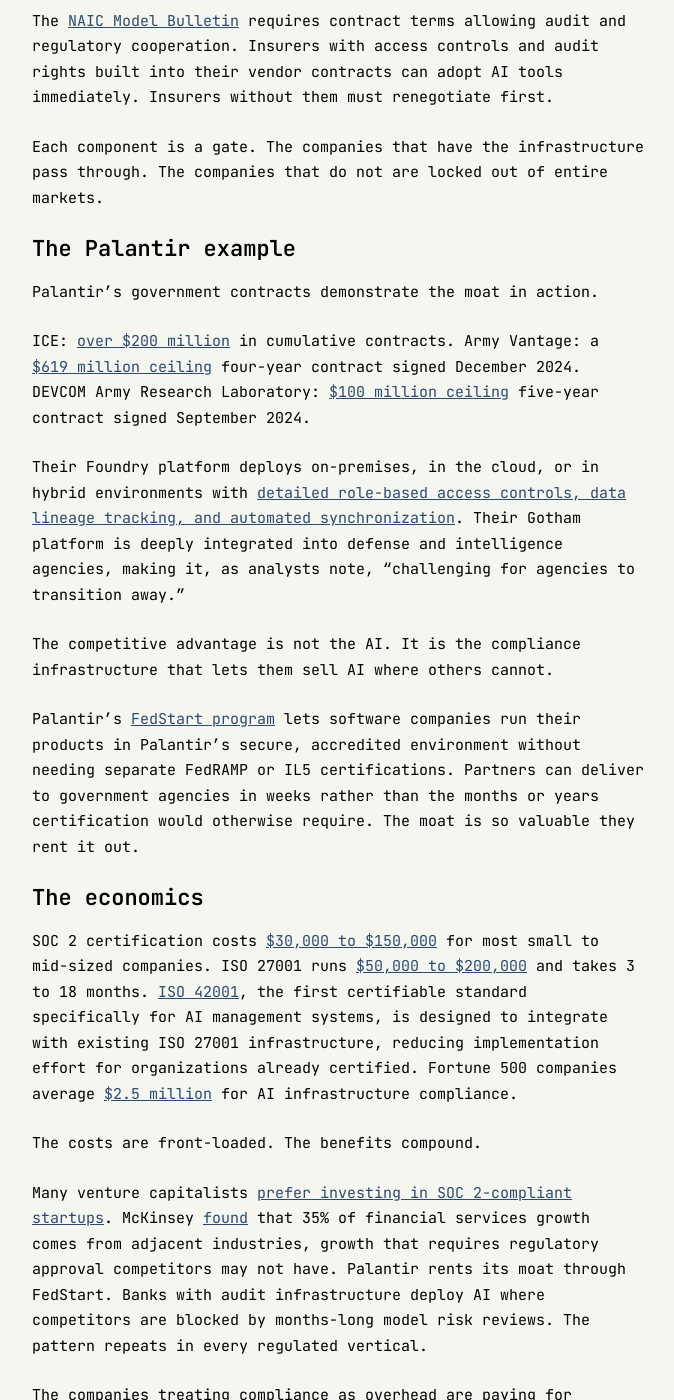
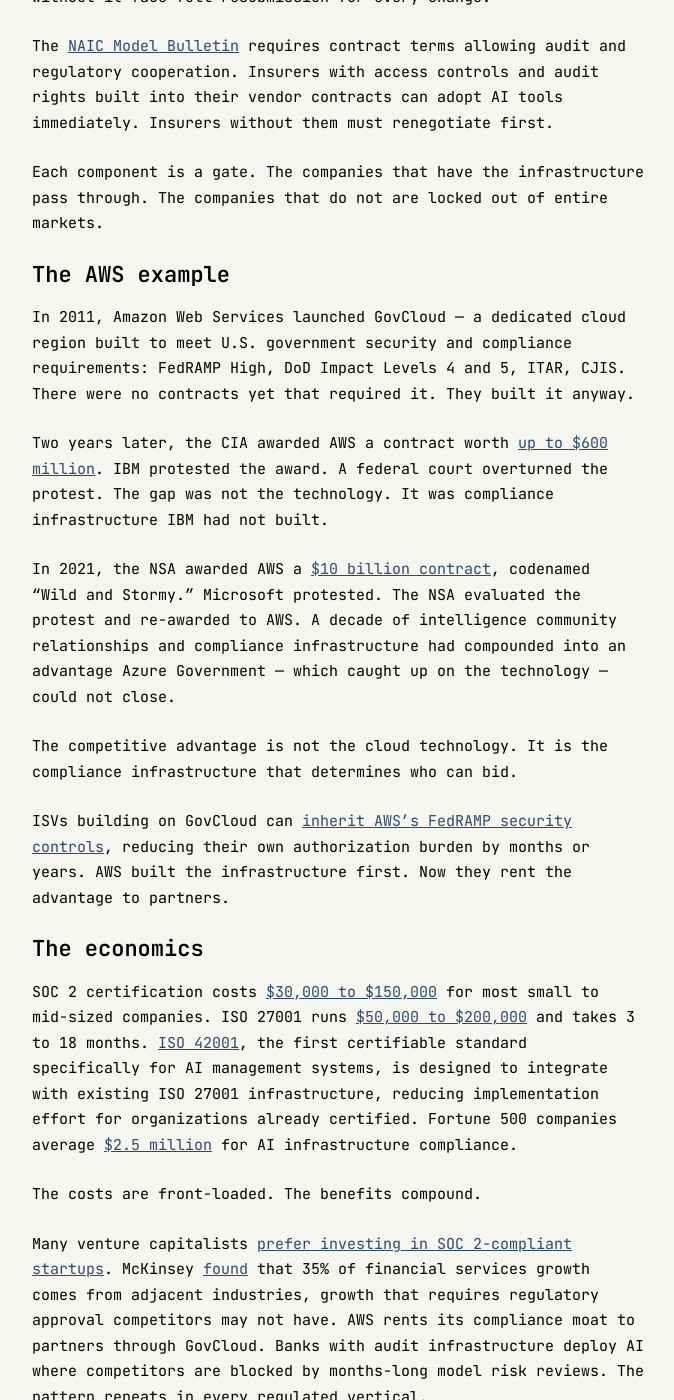
Before and after one commit to ashita-ai/ashita-ai.github.io, a Jekyll site: the page built from _posts/2026-02-28-the-compliance-moat.md, in a window 1280 px wide and 1400 px high, scrolled down 1759 px. Shown: the whole window, without its empty margins (302-976 px from the left). Built offline with Jekyll 4.4.1, drawn with Linux system fonts in a browser that asks for light colours; some of the changed text lies outside the part shown.

Commit message:
Replace Palantir with AWS GovCloud as compliance moat example
Palantir's current work on ImmigrationOS and the ELITE tool for ICE
deportation enforcement makes it an inappropriate example for this post.
AWS GovCloud is a cleaner, better-documented, and ethically neutral
illustration of the same thesis.

AWS arc: built GovCloud in 2011 before contracts justified it, won CIA
($600M) in 2013 over IBM protest, won NSA Wild and Stormy ($10B) in 2021
and re-won after Microsoft protest — a decade of compliance infrastructure
compounding into an advantage technology alone could not close.

Update opening, example section, economics section, and still-figuring-out
section to remove all Palantir references.

```diff
--- a/_posts/2026-02-28-the-compliance-moat.md
+++ b/_posts/2026-02-28-the-compliance-moat.md
@@ -4,7 +4,7 @@
 date: 2026-02-28
 ---
 
-Palantir wins government contracts competitors cannot qualify for. Not because their AI outperforms. Because they built compliance infrastructure their competitors have not built.
+In 2011, Amazon Web Services built GovCloud before they had the government contracts to justify it. By 2013, they had the CIA. By 2021, the NSA. Competitors with comparable technology lost those bids. They had not built the infrastructure.
 
 A startup [lost a $50 million deal](https://introl.com/blog/compliance-frameworks-ai-infrastructure-soc2-iso27001-gdpr) over SOC 2 failure. Another founder spent six months and $150,000 on ISO 27001 only to discover their prospects wanted SOC 2, and [still could not close US enterprise deals](https://pentesterworld.com/articles/iso-27001-vs-other-security-standards-detailed-comparison). The infrastructure they skipped was the gate their buyers needed them to pass through.
 
@@ -30,17 +30,17 @@
 
 Each component is a gate. The companies that have the infrastructure pass through. The companies that do not are locked out of entire markets.
 
-## The Palantir example
+## The AWS example
 
-Palantir's government contracts demonstrate the moat in action.
+In 2011, Amazon Web Services launched GovCloud — a dedicated cloud region built to meet U.S. government security and compliance requirements: FedRAMP High, DoD Impact Levels 4 and 5, ITAR, CJIS. There were no contracts yet that required it. They built it anyway.
 
-ICE: [over $200 million](https://www.fedsavvystrategies.com/palantir-federal/) in cumulative contracts. Army Vantage: a [$619 million ceiling](https://www.fedsavvystrategies.com/palantir-federal/) four-year contract signed December 2024. DEVCOM Army Research Laboratory: [$100 million ceiling](https://www.fedsavvystrategies.com/palantir-federal/) five-year contract signed September 2024.
+Two years later, the CIA awarded AWS a contract worth [up to $600 million](https://www.theregister.com/2013/03/19/aws_allegedly_helps_cia_build_spy_cloud/). IBM protested the award. A federal court overturned the protest. The gap was not the technology. It was compliance infrastructure IBM had not built.
 
-Their Foundry platform deploys on-premises, in the cloud, or in hybrid environments with [detailed role-based access controls, data lineage tracking, and automated synchronization](https://bytebridge.medium.com/palantir-technologies-comprehensive-analysis-and-market-position-5c9e7eef2de8). Their Gotham platform is deeply integrated into defense and intelligence agencies, making it, as analysts note, "challenging for agencies to transition away."
+In 2021, the NSA awarded AWS a [$10 billion contract](https://www.nextgov.com/modernization/2021/08/nsa-awards-secret-10-billion-contract-amazon/184390/), codenamed "Wild and Stormy." Microsoft protested. The NSA evaluated the protest and re-awarded to AWS. A decade of intelligence community relationships and compliance infrastructure had compounded into an advantage Azure Government — which caught up on the technology — could not close.
 
-The competitive advantage is not the AI. It is the compliance infrastructure that lets them sell AI where others cannot.
+The competitive advantage is not the cloud technology. It is the compliance infrastructure that determines who can bid.
 
-Palantir's [FedStart program](https://www.kavout.com/market-lens/palantirs-ai-driven-ascent-navigating-government-contracts-and-commercial-expansion) lets software companies run their products in Palantir's secure, accredited environment without needing separate FedRAMP or IL5 certifications. Partners can deliver to government agencies in weeks rather than the months or years certification would otherwise require. The moat is so valuable they rent it out.
+ISVs building on GovCloud can [inherit AWS's FedRAMP security controls](https://aws.amazon.com/govcloud-us/), reducing their own authorization burden by months or years. AWS built the infrastructure first. Now they rent the advantage to partners.
 
 ## The economics
 
@@ -48,7 +48,7 @@
 
 The costs are front-loaded. The benefits compound.
 
-Many venture capitalists [prefer investing in SOC 2-compliant startups](https://www.ispartnersllc.com/blog/soc-2-for-startups/). McKinsey [found](https://www.mckinsey.com/industries/financial-services/our-insights/the-case-for-compliance-as-a-competitive-advantage-for-banks) that 35% of financial services growth comes from adjacent industries, growth that requires regulatory approval competitors may not have. Palantir rents its moat through FedStart. Banks with audit infrastructure deploy AI where competitors are blocked by months-long model risk reviews. The pattern repeats in every regulated vertical.
+Many venture capitalists [prefer investing in SOC 2-compliant startups](https://www.ispartnersllc.com/blog/soc-2-for-startups/). McKinsey [found](https://www.mckinsey.com/industries/financial-services/our-insights/the-case-for-compliance-as-a-competitive-advantage-for-banks) that 35% of financial services growth comes from adjacent industries, growth that requires regulatory approval competitors may not have. AWS rents its compliance moat to partners through GovCloud. Banks with audit infrastructure deploy AI where competitors are blocked by months-long model risk reviews. The pattern repeats in every regulated vertical.
 
 The companies treating compliance as overhead are paying for infrastructure they will need anyway, getting no credit for it, and leaving market opportunity on the table. The companies treating compliance as strategy are building once and selling everywhere. [The incentive structure](/blog/the-incentive-problem/) rewards launching over maintaining, but compliance infrastructure is one of the few investments that pays off in both phases.
 
@@ -56,7 +56,7 @@
 
 The minimum viable compliance infrastructure is not obvious. SOC 2 at $30K is a startup's entry ticket. A full regulatory framework at $2.5M is an enterprise investment. The right answer for a Series A company is somewhere between, and the threshold is invisible until you are past it — usually inside the incident or the lost deal that would have required it.
 
-The Palantir example is the clearest version of the moat thesis, which may also be its limitation. Government contracting is the most compliance-sensitive market that exists: buyers are sophisticated, requirements are explicit, and compliance is a genuine prerequisite. In commercial markets — where most companies actually compete — buyers are often less demanding. A mid-market software buyer asking "do you have SOC 2?" may not care about data lineage or model versioning at all. The moat is strongest in regulated verticals. Most startups are not in regulated verticals.
+The AWS example is the clearest version of the moat thesis, which may also be its limitation. Government and intelligence community contracting is the most compliance-sensitive market that exists: buyers are sophisticated, requirements are explicit, and compliance is a genuine prerequisite. In commercial markets — where most companies actually compete — buyers are often less demanding. A mid-market software buyer asking "do you have SOC 2?" may not care about data lineage or model versioning at all. The moat is strongest in regulated verticals. Most startups are not in regulated verticals.
 
 ---
 
```
